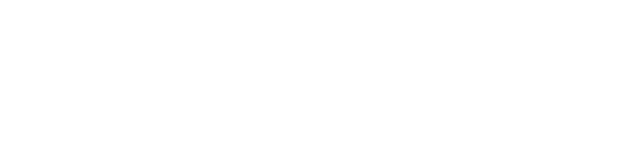
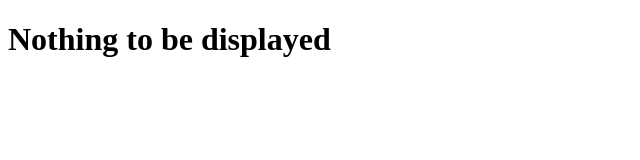
Before and after one commit to marija55/testsample, a plain HTML site: page test.html in a window 1280 px wide. Shown: the whole page, without its empty margins (0-640 px from the left). Drawn offline with Linux system fonts and the light colour scheme.

Commit message:
html chaged after added

```diff
--- a/test.html
+++ b/test.html
@@ -1,9 +1,9 @@
 <!DOCTYPE html>
 <html>
 <head>
-	<title></title>
+	<title>Test Title</title>
 </head>
 <body>
-
+	<h1>Nothing to be displayed</h1>
 </body>
 </html>
```
